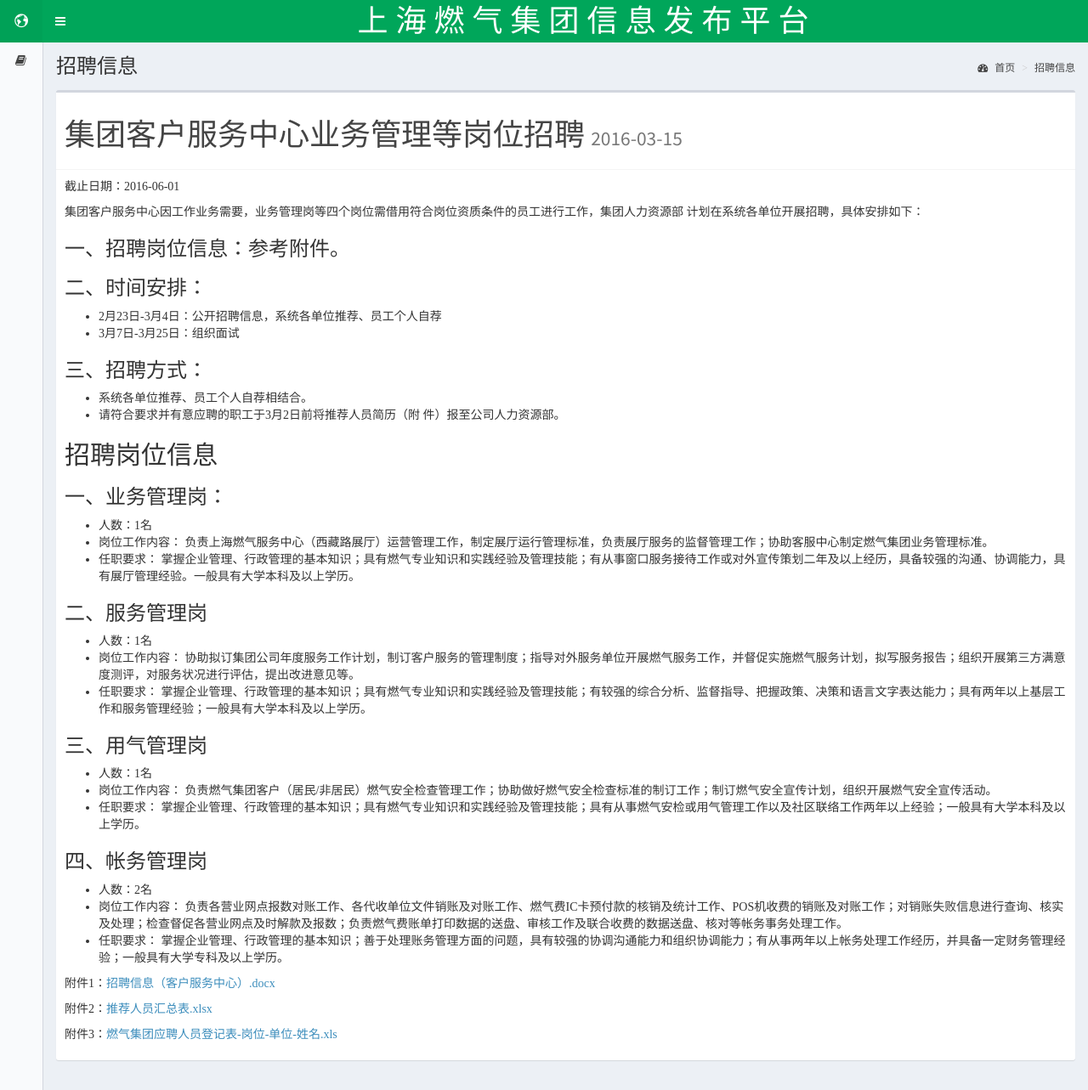
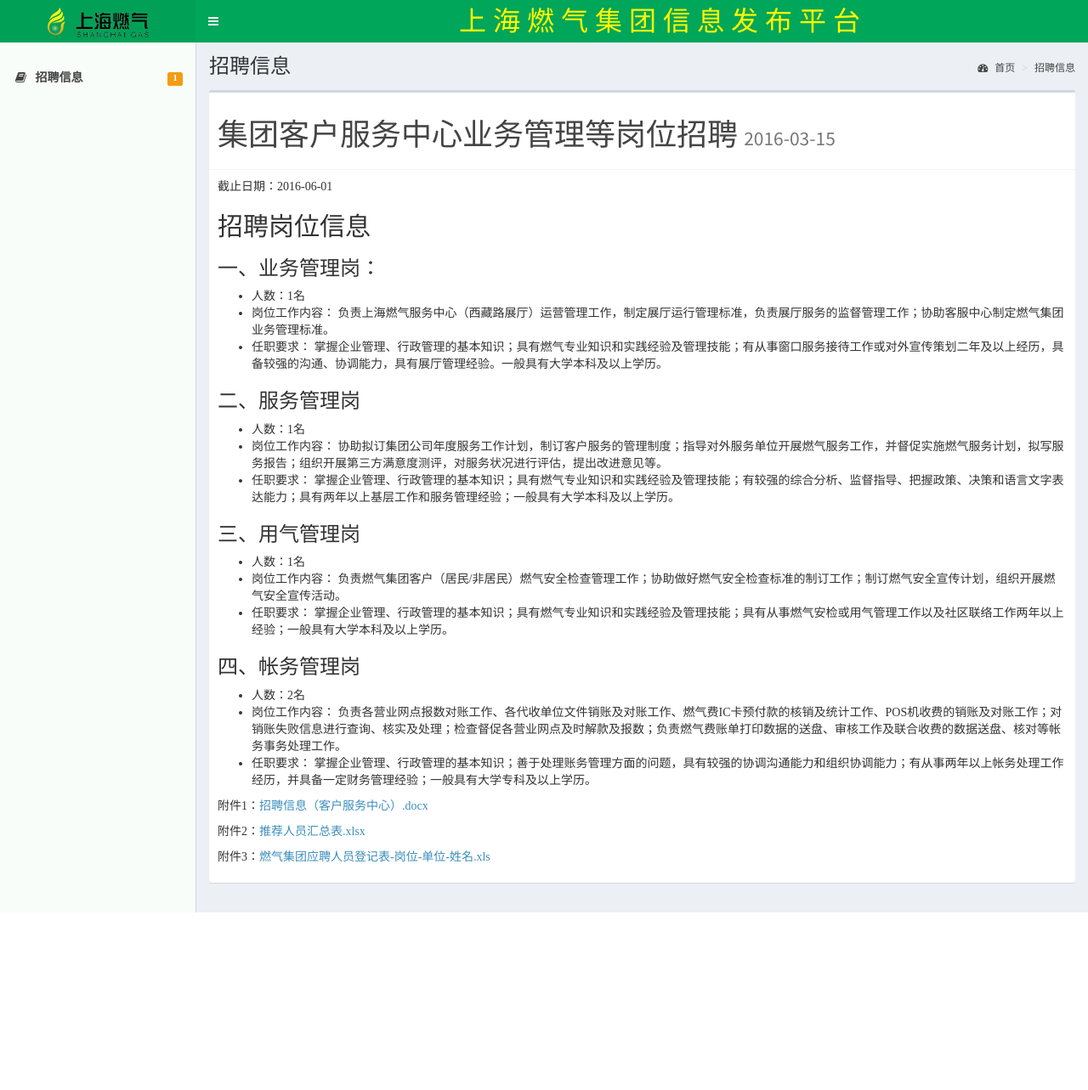
Before and after one commit to steedos/shgas.steedos.net, a Jekyll site: the page built from _posts/燃气集团/2016-03-15-集团客户服务中心业务管理等岗位招聘.md, in a window 1280 px wide. Shown: the whole page at 85% size. Built offline with Jekyll 4.4.1, drawn with Linux system fonts in a browser that asks for light colours; some web fonts are replaced; after the commit the page ends 1074 px from its top, so only the background shows below that.

Commit message:
界面修改

```diff
--- a/_layouts/default.html
+++ b/_layouts/default.html
@@ -58,7 +58,7 @@
 |               | sidebar-mini                            |
 |---------------------------------------------------------|
 -->
-<body class="hold-transition skin-green-light sidebar-mini sidebar-collapse">
+<body class="hold-transition skin-green-light sidebar-mini ">
 <div class="wrapper">
 
   <!-- Main Header -->
@@ -66,10 +66,11 @@
 
     <!-- Logo -->
     <a href="{{ site.baseurl }}/" class="logo">
+      <!-- logo for regular state and mobile devices -->
+      <span class="logo-lg"><img src="/assets/adminlte/img/SHSQicon.png"></span>
       <!-- mini logo for sidebar mini 50x50 pixels -->
       <span class="logo-mini"><i class="ion ion-earth"></i> </span>
-      <!-- logo for regular state and mobile devices -->
-      <span class="logo-lg"><img src="/assets/adminlte/img/SHSQicon.png"></span>
+
     </a>
 
     <!-- Header Navbar -->
@@ -78,7 +79,7 @@
       <a href="#" class="sidebar-toggle" data-toggle="offcanvas" role="button">
         <span class="sr-only">Toggle navigation</span>
       </a>
-      <div style="font-family: STXingkai; text-align:center; font-size: 36px;line-height: 50px;color: #fff;">上&nbsp;海&nbsp;燃&nbsp;气&nbsp;集&nbsp;团&nbsp;信&nbsp;息&nbsp;发&nbsp;布&nbsp;平&nbsp;台</div>
+      <div style="font-family: STXingkai; text-align:center; font-size: 32px;line-height: 50px;color: #FFF600;">上&nbsp;海&nbsp;燃&nbsp;气&nbsp;集&nbsp;团&nbsp;信&nbsp;息&nbsp;发&nbsp;布&nbsp;平&nbsp;台</div>
       <!-- Navbar Right Menu -->
       <div class="navbar-custom-menu">
         <ul class="nav navbar-nav">
@@ -129,7 +130,7 @@
     </nav>
   </header>
   <!-- Left side column. contains the logo and sidebar -->
-  <aside class="main-sidebar">
+  <aside class="main-sidebar" style="background-color: #F9FDF9">
 
     <!-- sidebar: style can be found in sidebar.less -->
     <section class="sidebar">
@@ -162,10 +163,10 @@
 <!--         <li><a href="{{ site.baseurl }}/"><i class="fa fa-home"></i>
           <span>首页</span>
         </a></li> -->
-        <li class="header">分类</li>
+       <!--  <li class="header">分类</li> -->
         <!-- Optionally, you can add icons to the links -->
             {% for category in site.categories %}
-              <li><a href="{{ site.baseurl }}/#{{ category[0] }}"> <i class="fa fa-book"></i>
+              <li style="margin-top: 20px;"><a href="{{ site.baseurl }}/#{{ category[0] }}"> <i class="fa fa-book"></i>
                 <span>{{ category[0] | join: "/" }}</span> <small class="label label-warning pull-right">{{ category[1].size }}</small>
               </a></li>
             {% endfor %}
--- a/_posts/燃气集团/2016-03-15-集团客户服务中心业务管理等岗位招聘.md
+++ b/_posts/燃气集团/2016-03-15-集团客户服务中心业务管理等岗位招聘.md
@@ -8,21 +8,6 @@
 
 截止日期：2016-06-01
 
-集团客户服务中心因工作业务需要，业务管理岗等四个岗位需借用符合岗位资质条件的员工进行工作，集团人力资源部 计划在系统各单位开展招聘，具体安排如下：
-
-### 一、招聘岗位信息：参考附件。
-
-### 二、时间安排：
-
-* 2月23日-3月4日：公开招聘信息，系统各单位推荐、员工个人自荐
-* 3月7日-3月25日：组织面试
-
-<!-- more -->
-
-### 三、招聘方式：
-
-* 系统各单位推荐、员工个人自荐相结合。
-* 请符合要求并有意应聘的职工于3月2日前将推荐人员简历（附 件）报至公司人力资源部。
 
 ## 招聘岗位信息 ##
 
```
Also changed, not shown: _posts/燃气集团/2016-03-15-客服中心主任招聘.md (deleted, +0 -27 lines).
